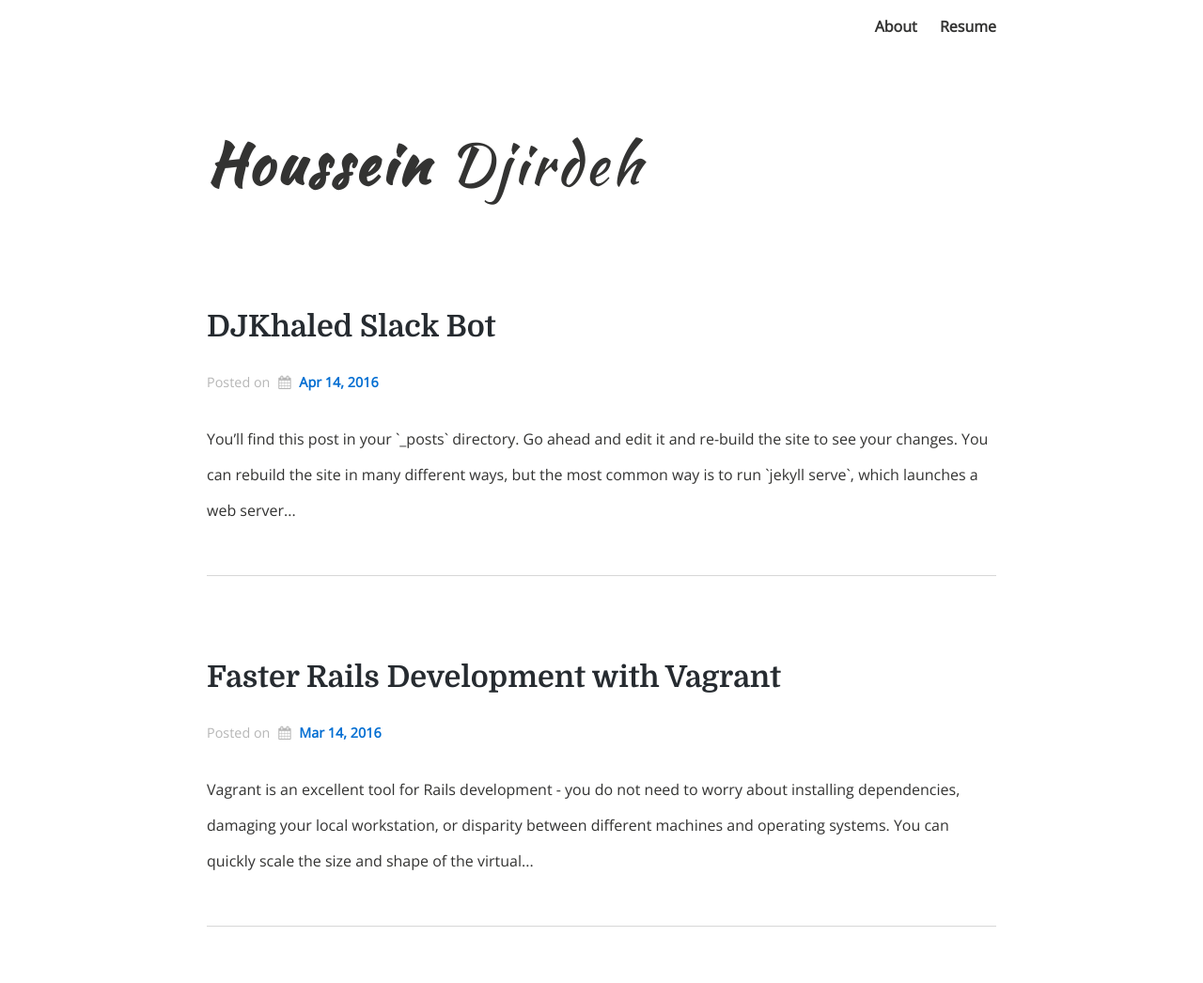
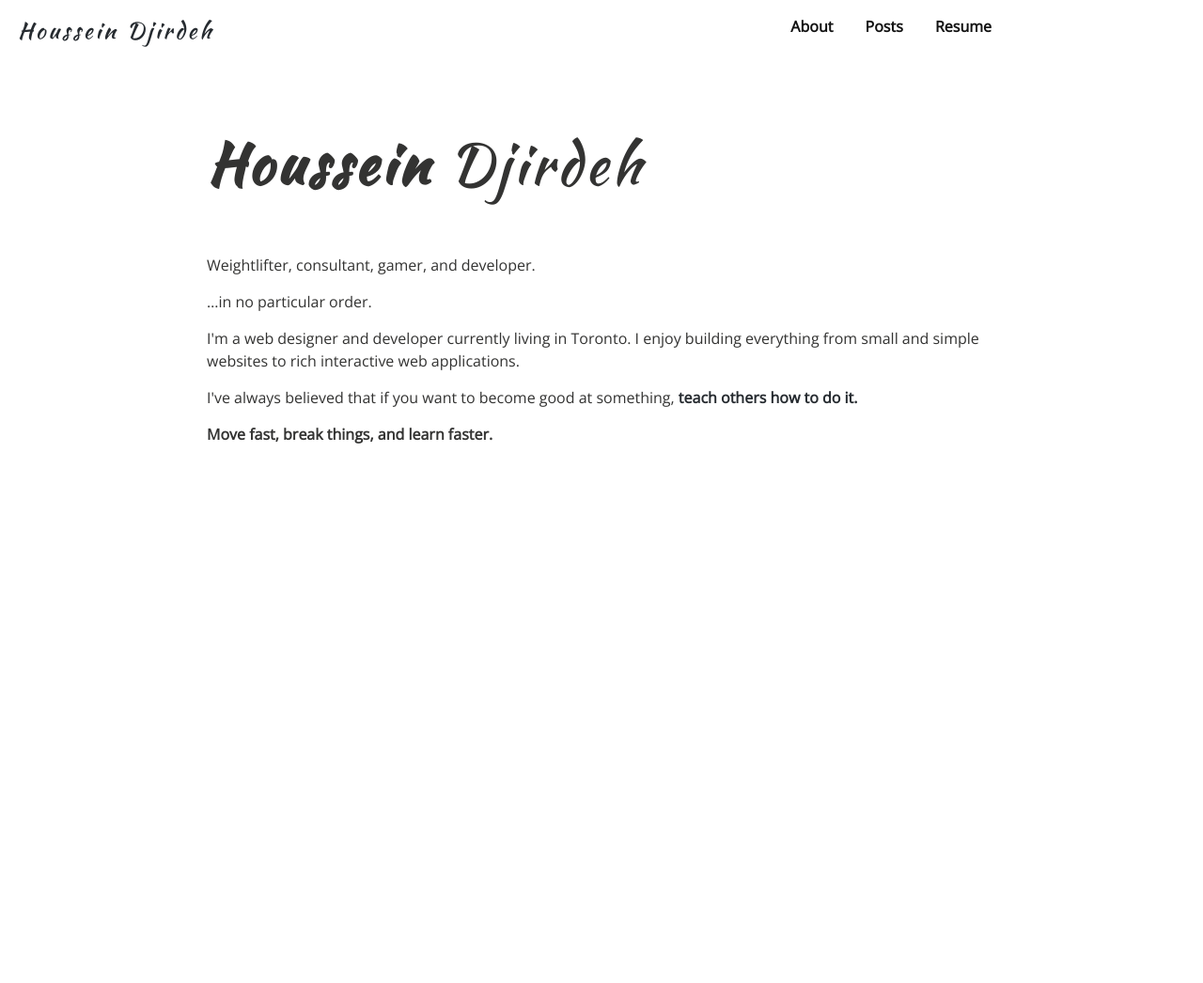
Before and after one commit to housseindjirdeh/hdjirdeh.github.io, a Jekyll site: the page built from index.html, in a window 1280 px wide. Shown: the whole page at 94% size. Built offline with Jekyll 4.4.1, drawn with Linux system fonts in a browser that asks for light colours; nearby versions of some CDN libraries; after the commit the page ends 900 px from its top, so only the background shows below that.

Commit message:
Some more srs styling brah

```diff
--- a/_includes/header.html
+++ b/_includes/header.html
@@ -1,10 +1,9 @@
 <header class="site-header">
   <div class="wrapper">
 
-<!--   <div class = "title">
-    <a href="/"><i class="fa fa-lg fa-h-square title-icon"></i><span>{{ site.title }}</span></a>
-    <a href="/"><span>{{ site.title }}</span></a>
-  </div> -->
+  <div class="title-header">
+    <a href="/"><span data-hover="Houssein Djirdeh">Houssein Djirdeh</span></a>
+  </div>
 
   <nav class="site-nav">
     <a href="#" class="menu-icon">
--- a/_posts/2016-03-13-welcome-to-jekyll.markdown
+++ b/_posts/2016-03-13-welcome-to-jekyll.markdown
@@ -1,9 +1,9 @@
 ---
 layout: post
-title:  "Faster Rails Development with Vagrant"
+title:  "First post!"
 date:   2016-03-13 21:38:55 -0400
 categories: jekyll update
-preview: Vagrant is an excellent tool for Rails development - you do not need to worry about installing dependencies, damaging your local workstation, or disparity between different machines and operating systems. You can quickly scale the size and shape of the virtual...
+preview: We ballin...
 ---
 You’ll find this post in your `_posts` directory. Go ahead and edit it and re-build the site to see your changes. You can rebuild the site in many different ways, but the most common way is to run `jekyll serve`, which launches a web server and auto-regenerates your site when a file is updated.
 
--- a/_sass/_layout.scss
+++ b/_sass/_layout.scss
@@ -8,6 +8,54 @@
     // Positioning context for the mobile navigation icon
     position: relative;
 }
+.title-header {
+    font-family: "Kaushan Script", Serif;
+    letter-spacing: 3px;
+    float: left;
+    position: fixed;
+    top: 15px;
+    left: 15px;
+    font-size: 24px;
+    overflow: hidden;
+}
+
+.title-header a {
+    font-weight: 100;
+    overflow: hidden;
+    padding: 0 4px;
+    height: 1em;
+
+    &:hover {
+        color: #262b30;
+        border: none;
+    }
+}
+
+.title-header a span {
+    position: relative;
+    display: inline-block;
+    -webkit-transition: -webkit-transform 0.3s;
+    -moz-transition: -moz-transform 0.3s;
+    transition: transform 0.3s;
+}
+
+.title-header a span::before {
+    position: absolute;
+    top: 100%;
+    content: attr(data-hover);
+    font-weight: 700;
+    -webkit-transform: translate3d(0,0,0);
+    -moz-transform: translate3d(0,0,0);
+    transform: translate3d(0,0,0);
+}
+
+.title-header a:hover span,
+.title-header a:focus span {
+    -webkit-transform: translateY(-100%);
+    -moz-transform: translateY(-100%);
+    transform: translateY(-100%);
+}
+
 .title {
     font-family: "Kaushan Script", Serif;
     letter-spacing: 4px;
@@ -28,11 +76,78 @@
     .page-link {
         color: $text-color;
         line-height: $base-line-height;
+         position: relative;
+    z-index: 1;
         // Gaps between nav items, but not on the last one
         &:not(:last-child) {
             margin-right: 20px;
         }
     }
+.page-link{
+    padding: 0 5px;
+    color: #111;
+    font-weight: 700;
+    -webkit-transition: color 0.3s;
+    -moz-transition: color 0.3s;
+    transition: color 0.3s;
+}
+
+.page-link::before,
+.page-link::after {
+    position: absolute;
+    width: 100%;
+    left: 0;
+    top: 50%;
+    height: 2px;
+    margin-top: -1px;
+    background: #b6b6b6;
+    opacity: 0;
+    content: '';
+    z-index: -1;
+    -webkit-transition: -webkit-transform 0.3s, opacity 0.3s;
+    -moz-transition: -moz-transform 0.3s, opacity 0.3s;
+    transition: transform 0.3s, opacity 0.3s;
+    pointer-events: none;
+}
+
+.page-link::before {
+    -webkit-transform: translateY(-20px);
+    -moz-transform: translateY(-20px);
+    transform: translateY(-20px);
+}
+
+.page-link::after {
+    -webkit-transform: translateY(20px);
+    -moz-transform: translateY(20px);
+    transform: translateY(20px);
+}
+
+.page-link:hover,
+.page-link:focus {
+    color: #026ed2;
+    border: none;
+}
+
+.page-link:hover::before,
+.page-link:hover::after,
+.page-link:focus::before,
+.page-link:focus::after {
+    opacity: 0.7;
+}
+
+.page-link:hover::before,
+.page-link:focus::before {
+    -webkit-transform: rotate(45deg);
+    -moz-transform: rotate(45deg);
+    transform: rotate(45deg);
+}
+
+.page-link:hover::after,
+.page-link:focus::after {
+    -webkit-transform: rotate(-45deg);
+    -moz-transform: rotate(-45deg);
+    transform: rotate(-45deg);
+}
     @include media-query($on-palm) {
         position: absolute;
         top: 9px;
--- a/index.html
+++ b/index.html
@@ -8,20 +8,17 @@ layout: default
     <strong>Houssein</strong> Djirdeh
   </div>
 
-  <ul class="post-list">
-    {% for post in site.posts %}
-      <li>
-        <h1>
-          <a class="post-link" href="{{ post.url | prepend: site.baseurl }}">{{ post.title }}</a>
-        </h1>
-
-        <span class="post-meta">Posted on <i class="fa fa-calendar date-icon" aria-hidden="true"></i> <span class="meta-date">{{ post.date | date: "%b %-d, %Y" }}</span></span>
-
-        <p>{{ post.preview }}</p>
-      </li>
-    {% endfor %}
-  </ul>
-
-  <!-- <p class="rss-subscribe">subscribe <a href="{{ "/feed.xml" | prepend: site.baseurl }}">via RSS</a></p> -->
-
+  <section>
+    <p>Weightlifter, consultant, gamer, and developer.</p>
+    <p>…in no particular order.</p>
+    <p>
+      I'm a web designer and developer currently living in Toronto. I enjoy building everything from small and simple websites to rich interactive web applications.
+    </p>
+    <p>
+      I've always believed that if you want to become good at something, <a href="http://blog.crew.co/teaching-what-you-know/" target="_blank">teach others how to do it.</a>
+    </p>
+    <p>
+      <strong>Move fast, break things, and learn faster.</strong>
+    </p>
+  </section>
 </div>
```
Also changed, not shown: posts.html (added, +30 -0 lines).
